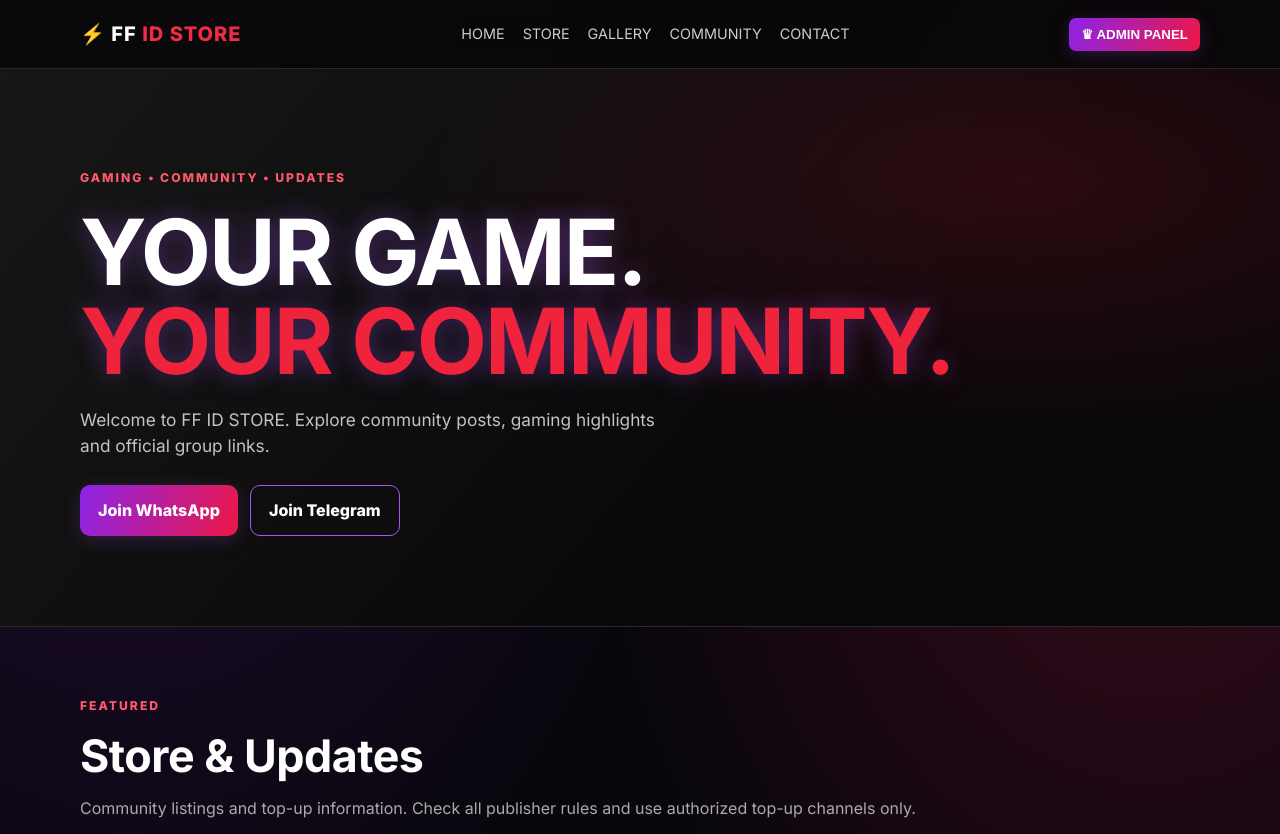
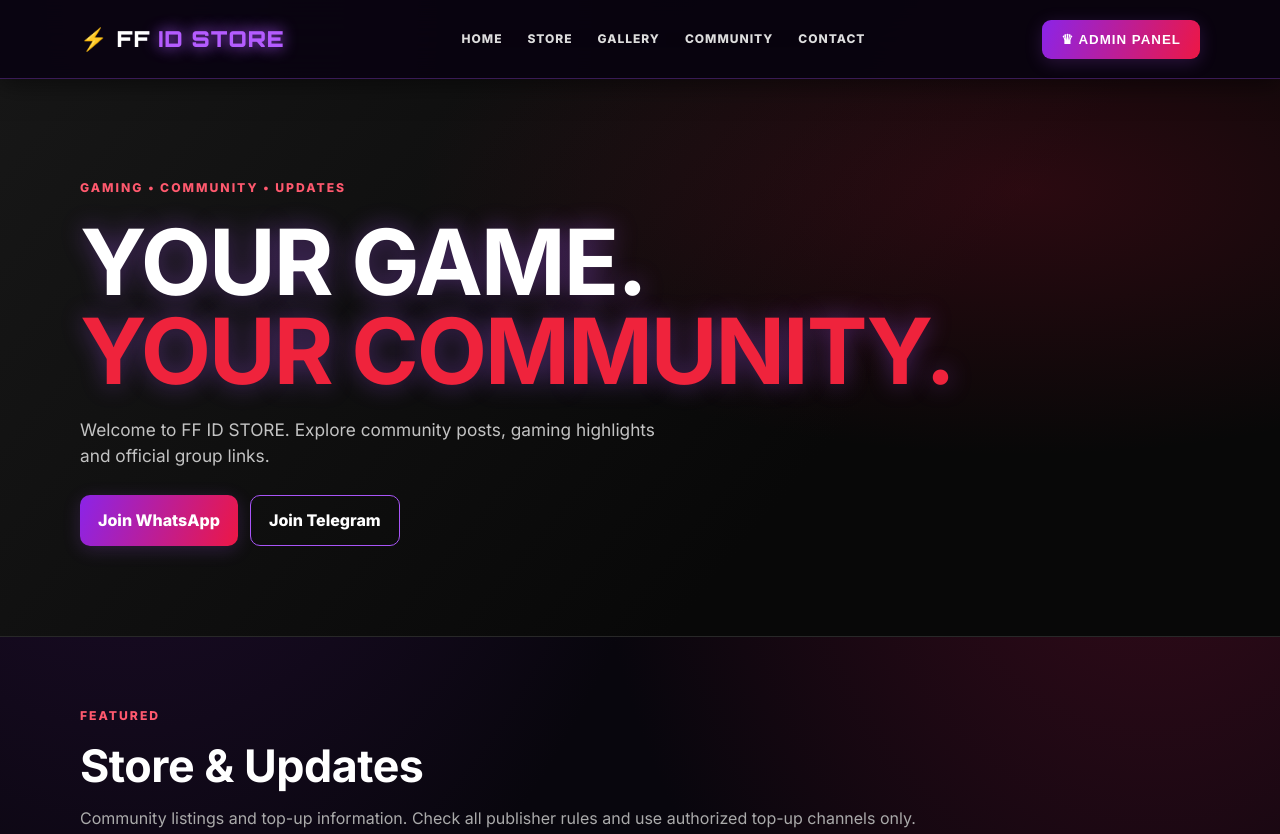
Before and after one commit to ffidstoreindia/ff_id_store, a plain HTML site: page index.html in a window 1280 px wide. Shown: the top 834 px of the page. Drawn offline with Linux system fonts and the light colour scheme; no server answers.

Commit message:
Add premium navigation styles to style.css

```diff
--- a/style.css
+++ b/style.css
@@ -215,3 +215,85 @@ dialog::backdrop {
     scroll-behavior: auto !important;
   }
 }
+/* FF ID STORE PREMIUM NAVIGATION */
+
+.top {
+  position: sticky;
+  top: 0;
+  z-index: 1000;
+  background: rgba(8, 4, 15, .92);
+  backdrop-filter: blur(20px);
+  border-bottom: 1px solid rgba(168,85,247,.3);
+  box-shadow: 0 5px 25px rgba(0,0,0,.5);
+}
+
+.nav {
+  min-height: 78px;
+  display: flex;
+  align-items: center;
+  justify-content: space-between;
+  gap: 20px;
+}
+
+.logo {
+  font-family: Orbitron, sans-serif;
+  font-size: 22px;
+  font-weight: 900;
+  color: white;
+  text-decoration: none;
+  white-space: nowrap;
+}
+
+.logo span:not(.logo-icon) {
+  color: #b45cff;
+  text-shadow: 0 0 15px #a855f7;
+}
+
+.logo-icon {
+  color: #ff1744;
+}
+
+.nav nav {
+  display: flex;
+  align-items: center;
+  gap: 25px;
+}
+
+.nav nav a {
+  color: #ddd;
+  font-size: 12px;
+  font-weight: 800;
+  letter-spacing: 1px;
+  text-decoration: none;
+  transition: .3s;
+}
+
+.nav nav a:hover {
+  color: #c084fc;
+  text-shadow: 0 0 12px #a855f7;
+}
+
+.admin-open {
+  padding: 12px 19px;
+  border: 1px solid #a855f7;
+  background: linear-gradient(110deg,#6816b5,#d5103c);
+  color: white;
+  font-weight: 900;
+  letter-spacing: 1px;
+  border-radius: 9px;
+}
+
+@media(max-width:700px) {
+  .nav {
+    flex-wrap: wrap;
+    justify-content: center;
+    padding: 14px 0;
+  }
+
+  .nav nav {
+    width: 100%;
+    justify-content: center;
+    flex-wrap: wrap;
+    gap: 15px;
+  }
+}
```
